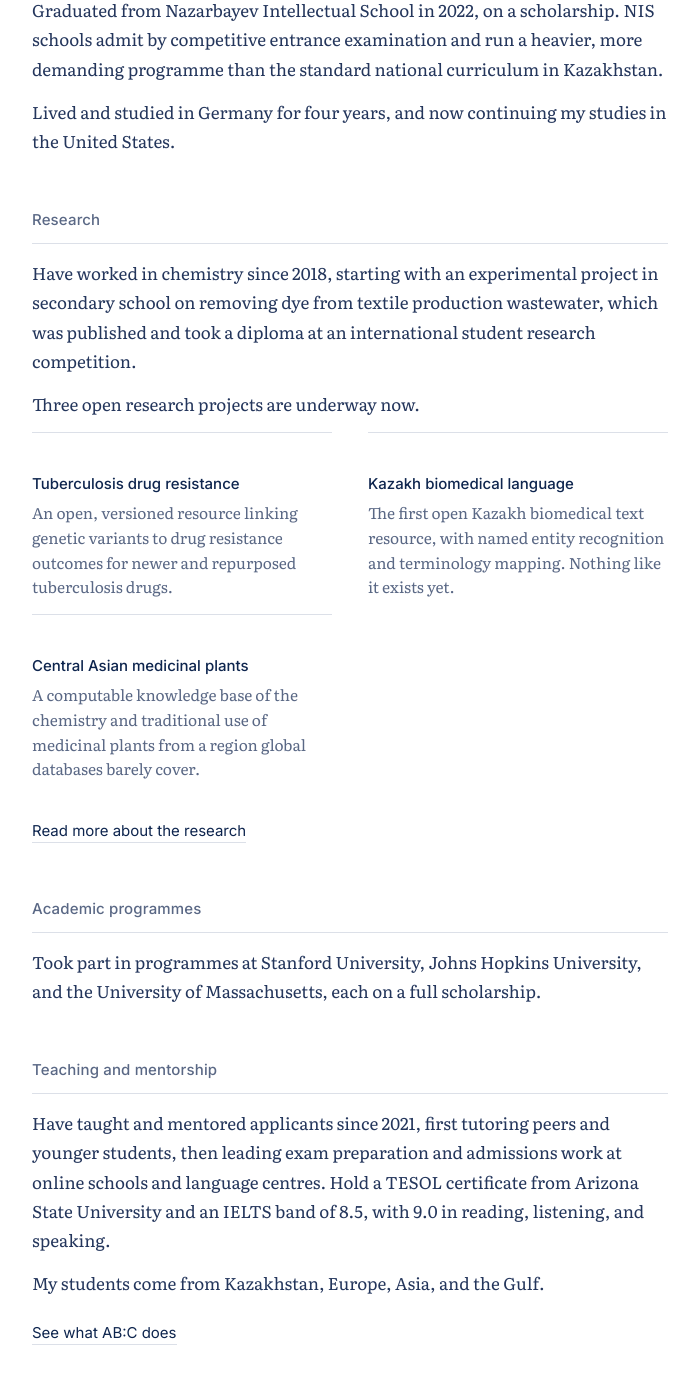
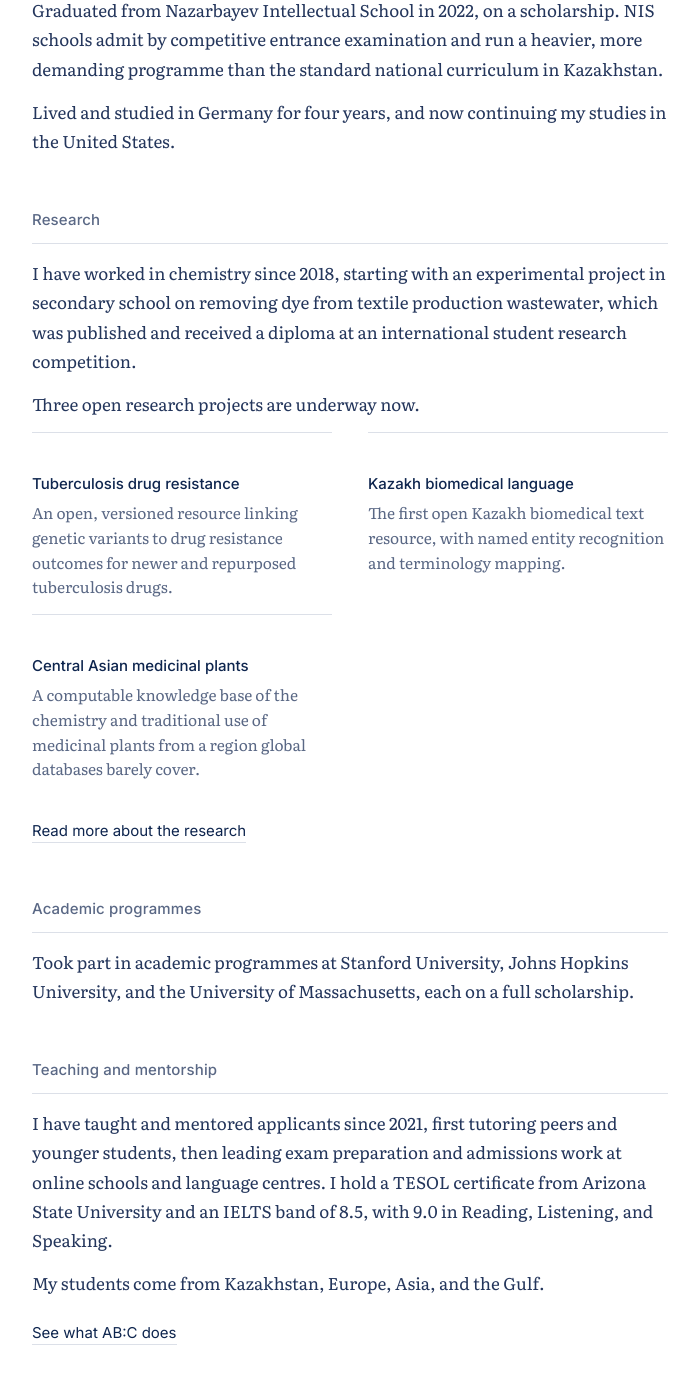
Before and after one commit to aminabaktiyarova/aminabaktiyarova.github.io, a Jekyll site: the page built from index.html, in a window 1280 px wide and 1400 px high, scrolled down 824 px. Shown: the top 1384 px of the window, without its empty margins (290-989 px from the left). Built offline with Jekyll 4.4.1, drawn with Linux system fonts in a browser that asks for light colours; some of the changed text lies outside the part shown.

Commit message:
Minor text editing in the html files.

```diff
--- a/abc.html
+++ b/abc.html
@@ -25,7 +25,11 @@
 
     <section id="what">
       <h2>What AB:C is</h2>
-      <p>I help three kinds of people: younger students and their parents building a portfolio early (olympiads, research, competitions, scholarships), high school seniors and gap year students applying directly to undergraduate programs abroad, and current university students aiming for competitive master's programs, research positions, or internships. I also work with schools and centres on curriculum audits, curriculum consulting, and workshops.</p>
+      <p>I help three kinds of people:
+        - younger students and their parents building a portfolio early (olympiads, research, competitions, scholarships),
+        - high school seniors and gap year students applying directly to undergraduate programs abroad,
+        - and current university students aiming for competitive master's programs, research positions, or internships.
+        I also work with schools and centres on curriculum audits, curriculum consulting, and workshops.</p>
       <p>Every plan is fully personalized. There is no fixed trajectory or pre built curriculum: I build each plan around the individual student's background, personality, and goals.</p>
 
       <div class="split" style="margin-top:26px">
--- a/contact.html
+++ b/contact.html
@@ -10,7 +10,7 @@
 ---
   <div class="wrap top">
     <h1>Contact</h1>
-    <p class="lede">Email is the surest way to reach me. Telegram is the fastest.</p>
+    <p class="lede">Email is the surest way to reach me.</p>
   </div>
 
   <div class="wrap">
--- a/index.html
+++ b/index.html
@@ -27,7 +27,7 @@
 
     <section>
       <h2>Research</h2>
-      <p>Have worked in chemistry since 2018, starting with an experimental project in secondary school on removing dye from textile production wastewater, which was published and took a diploma at an international student research competition.</p>
+      <p>I have worked in chemistry since 2018, starting with an experimental project in secondary school on removing dye from textile production wastewater, which was published and received a diploma at an international student research competition.</p>
       <p>Three open research projects are underway now.</p>
       <ul class="projects">
         <li>
@@ -36,7 +36,7 @@
         </li>
         <li>
           <h3>Kazakh biomedical language</h3>
-          <p>The first open Kazakh biomedical text resource, with named entity recognition and terminology mapping. Nothing like it exists yet.</p>
+          <p>The first open Kazakh biomedical text resource, with named entity recognition and terminology mapping.</p>
         </li>
         <li>
           <h3>Central Asian medicinal plants</h3>
@@ -48,12 +48,12 @@
 
     <section>
       <h2>Academic programmes</h2>
-      <p>Took part in programmes at Stanford University, Johns Hopkins University, and the University of Massachusetts, each on a full scholarship.</p>
+      <p>Took part in academic programmes at Stanford University, Johns Hopkins University, and the University of Massachusetts, each on a full scholarship.</p>
     </section>
 
     <section>
       <h2>Teaching and mentorship</h2>
-      <p>Have taught and mentored applicants since 2021, first tutoring peers and younger students, then leading exam preparation and admissions work at online schools and language centres. Hold a TESOL certificate from Arizona State University and an IELTS band of 8.5, with 9.0 in reading, listening, and speaking.</p>
+      <p>I have taught and mentored applicants since 2021, first tutoring peers and younger students, then leading exam preparation and admissions work at online schools and language centres. I hold a TESOL certificate from Arizona State University and an IELTS band of 8.5, with 9.0 in Reading, Listening, and Speaking.</p>
       <p>My students come from Kazakhstan, Europe, Asia, and the Gulf.</p>
       <p style="margin-top:18px"><a class="more" href="{{ '/abc/' | relative_url }}">See what AB:C does</a></p>
     </section>
```
Also changed, not shown: other parts of index.html (+2 -2 lines).
